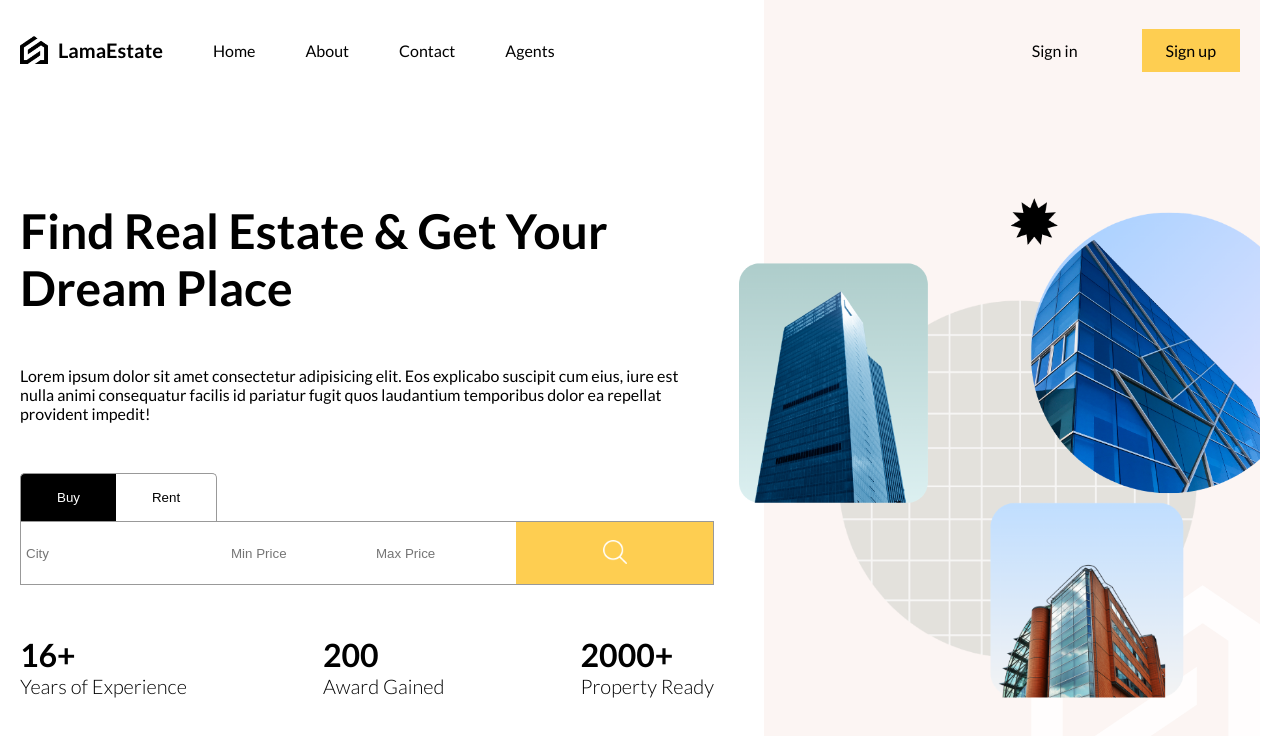
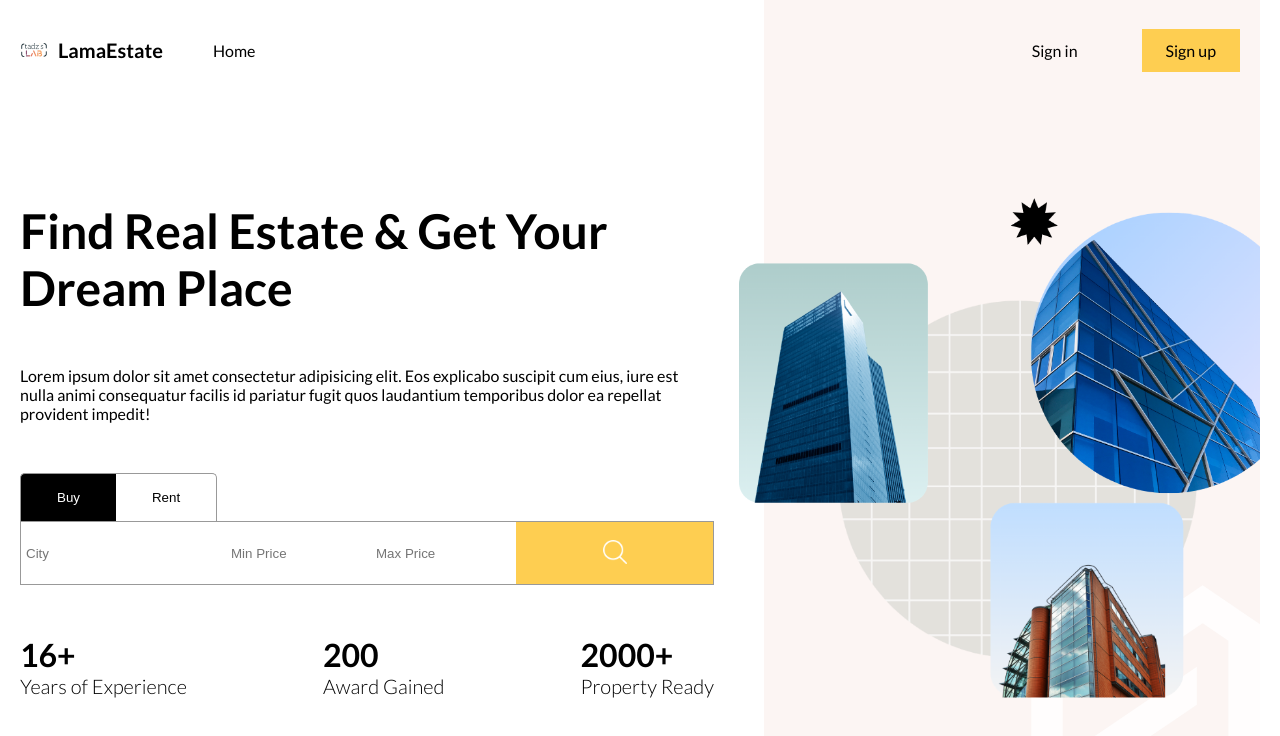
Before and after one commit to Stam2000/full-stack-estate-main, a React (Vite) app in the folder client/: page / in a window 1280 px wide. Shown: the top 736 px of the page. Built offline with nearby package versions, Linux system fonts and the light colour scheme; no server answers.

Commit message:
update display App

```diff
--- a/client/src/components/navbar/Navbar.jsx
+++ b/client/src/components/navbar/Navbar.jsx
@@ -22,9 +22,6 @@ function Navbar() {
           <span>LamaEstate</span>
         </a>
         <a href="/">Home</a>
-        <a href="/">About</a>
-        <a href="/">Contact</a>
-        <a href="/">Agents</a>
       </div>
       <div className="right">
         {currentUser ? (
@@ -53,9 +50,6 @@ function Navbar() {
         </div>
         <div className={open ? "menu active" : "menu"}>
           <a href="/">Home</a>
-          <a href="/">About</a>
-          <a href="/">Contact</a>
-          <a href="/">Agents</a>
           <a href="/">Sign in</a>
           <a href="/">Sign up</a>
         </div>
```
Also changed, not shown: client/public/logo.png, 2 other files (tests, documents, lock files or other folders).
